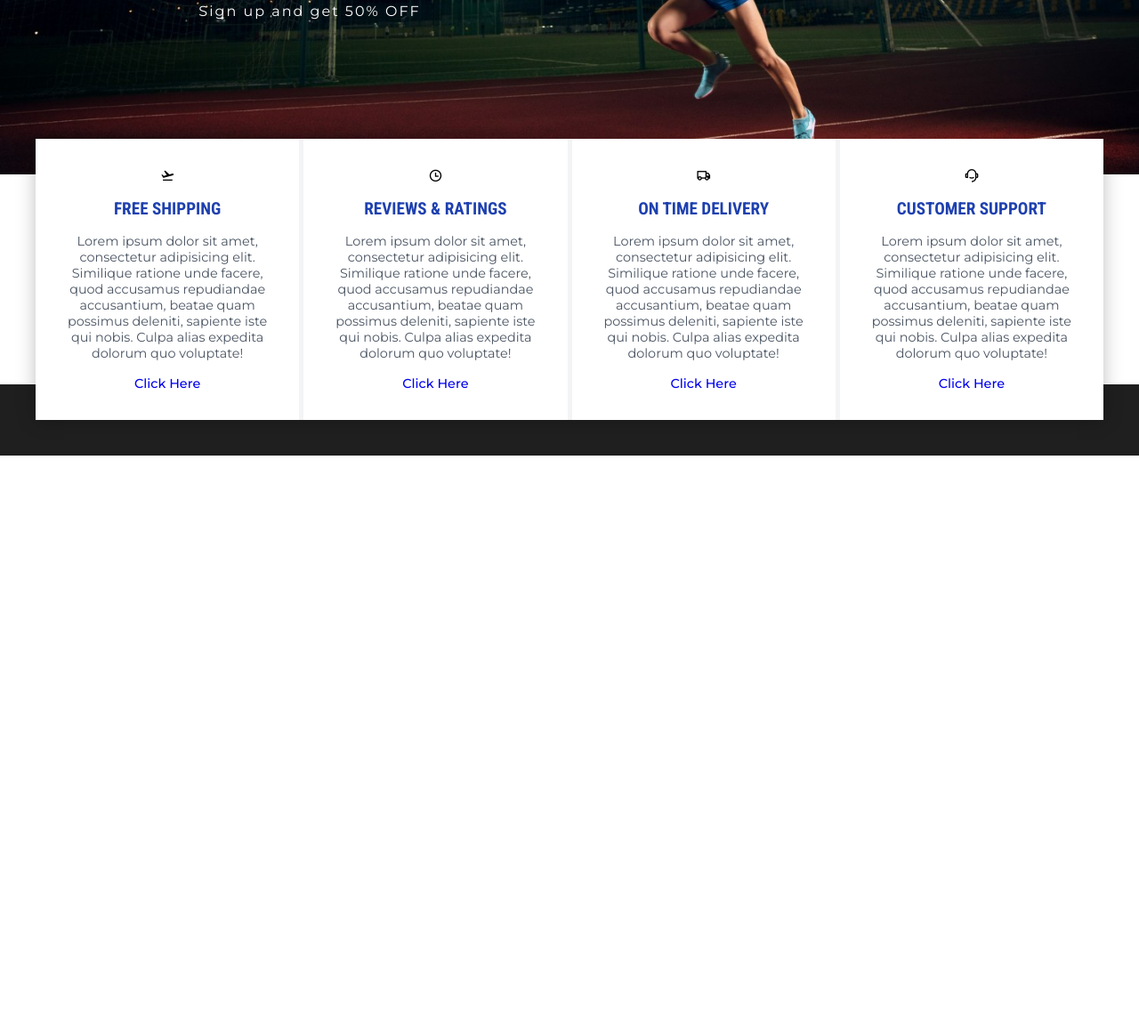
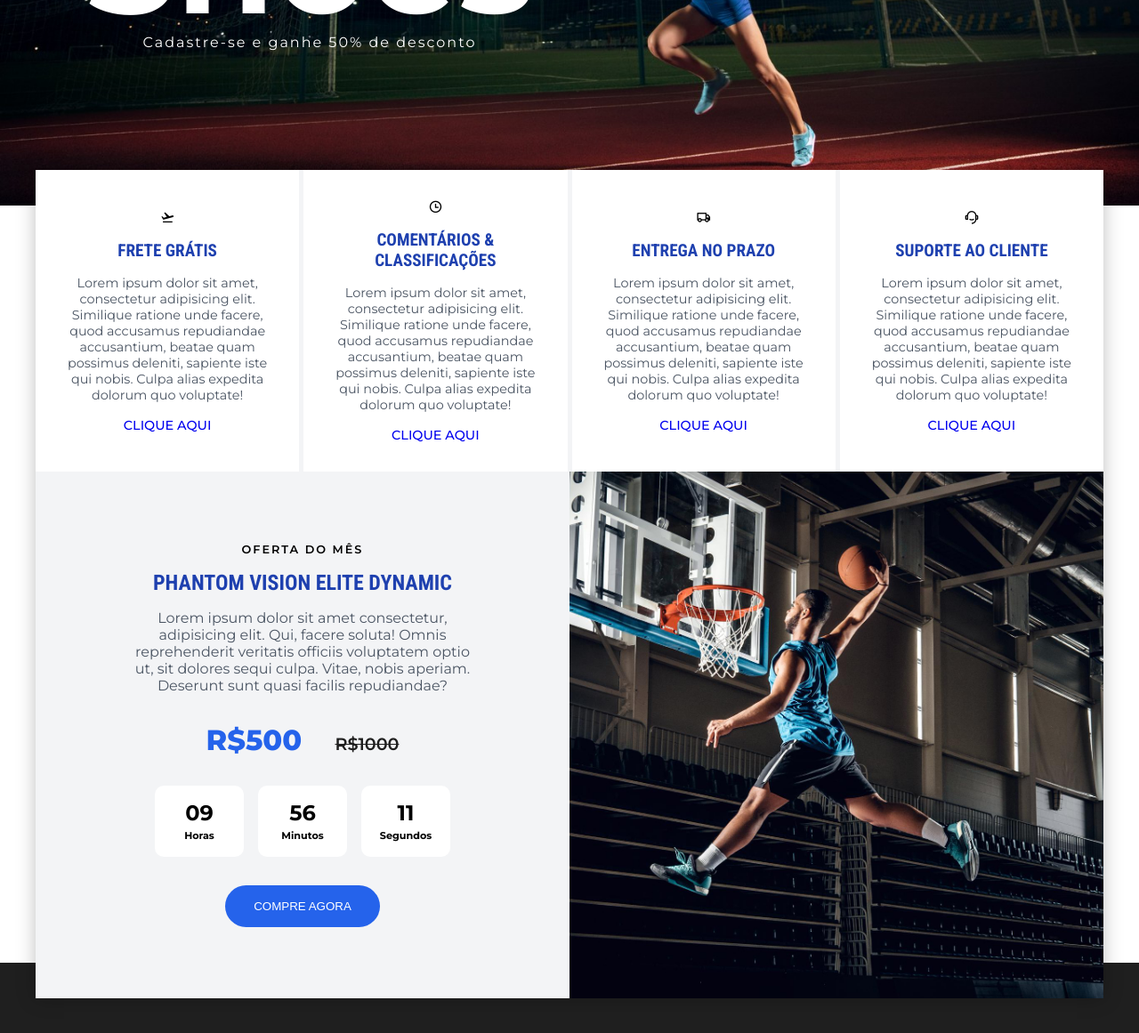
Before and after one commit to kekeldoBorel/Nike, a plain HTML site: page index.html in a window 1280 px wide. Shown: the part 495-1656 px from the top of the page at 89% size. Before the commit the page ends 1007 px from the top, so only its background shows below. Drawn offline with nearby package versions, Linux system fonts and the light colour scheme.

Commit message:
atualizando loja

```diff
--- a/index.html
+++ b/index.html
@@ -1,27 +1,34 @@
 <!DOCTYPE html>
 <html lang="pt-BR">
   <head>
-    <meta charset="UTF-8">
-    <meta name="viewport" content="width=device-width, initial-scale=1.0">
+    <meta charset="UTF-8" />
+    <meta name="viewport" content="width=device-width, initial-scale=1.0" />
 
-    <link rel="shortcut icon" href="./src/img/logo_nike.png" type="image/x-icon">
+    <link
+      rel="shortcut icon"
+      href="./src/img/logo_nike.png"
+      type="image/x-icon"
+    />
 
-    <link href="https://cdn.jsdelivr.net/npm/remixicon@3.5.0/fonts/remixicon.css" rel="stylesheet">
+    <link
+      href="https://cdn.jsdelivr.net/npm/remixicon@3.5.0/fonts/remixicon.css"
+      rel="stylesheet"
+    />
 
-    <link rel="stylesheet" href="./src/css/estilo.css">
+    <link rel="stylesheet" href="./src/css/estilo.css" />
     <title>Nike</title>
   </head>
   <body>
     <header>
       <nav>
         <ul class="nav_links">
-                <li class="link logo">Nike</li>
-                <li class="link">Men</li>
-                <li class="link">Womem</li>
-                <li class="link">Kids</li>
-                <li class="link">Sports</li>
-                <li class="link">Brands</li>
-                <li class="link">Customize</li>
+          <li class="link logo"> <img src="./src/img/logo_nike.png" alt="Logo da Nike"></li>
+          <li class="link">MASCULINO</li>
+          <li class="link">FEMININO</li>
+          <li class="link">CRIANÇAS</li>
+          <li class="link">ESPORTES</li>
+          <li class="link">MARCAS</li>
+          <li class="link">CUSTOMIZAR</li>
         </ul>
 
         <div class="social_icons">
@@ -34,8 +41,8 @@
 
       <div class="section_container header_container">
         <div class="header_content">
-                <h1>Nike<br>Shoes</h1>
-                <p>Sign up and get 50% OFF</p>
+          <h1>Nike<br />Shoes</h1>
+          <p>Cadastre-se e ganhe 50% de desconto</p>
         </div>
       </div>
     </header>
@@ -45,40 +52,78 @@
         <section class="service_container">
           <div class="service_card">
             <span><i class="ri-flight-takeoff-fill"></i></span>
-                    <h4>FREE SHIPPING</h4>
+            <h4>FRETE GRÁTIS</h4>
             <p>
-                        Lorem ipsum dolor sit amet, consectetur adipisicing elit. Similique ratione unde facere, quod accusamus repudiandae accusantium, beatae quam possimus deleniti, sapiente iste qui nobis. Culpa alias expedita dolorum quo voluptate!
+              Lorem ipsum dolor sit amet, consectetur adipisicing elit.
+              Similique ratione unde facere, quod accusamus repudiandae
+              accusantium, beatae quam possimus deleniti, sapiente iste qui
+              nobis. Culpa alias expedita dolorum quo voluptate!
             </p>
-                    <a href="#">Click Here</a>
+            <a href="#">CLIQUE AQUI</a>
           </div>
           <div class="service_card">
             <span><i class="ri-time-line"></i></span>
-                    <h4>REVIEWS & RATINGS</h4>
+            <h4>COMENTÁRIOS & CLASSIFICAÇÕES</h4>
             <p>
-                        Lorem ipsum dolor sit amet, consectetur adipisicing elit. Similique ratione unde facere, quod accusamus repudiandae accusantium, beatae quam possimus deleniti, sapiente iste qui nobis. Culpa alias expedita dolorum quo voluptate!
+              Lorem ipsum dolor sit amet, consectetur adipisicing elit.
+              Similique ratione unde facere, quod accusamus repudiandae
+              accusantium, beatae quam possimus deleniti, sapiente iste qui
+              nobis. Culpa alias expedita dolorum quo voluptate!
             </p>
-                    <a href="#">Click Here</a>
+            <a href="#">CLIQUE AQUI</a>
           </div>
           <div class="service_card">
             <span><i class="ri-truck-line"></i></span>
-                    <h4>ON TIME DELIVERY</h4>
+            <h4>ENTREGA NO PRAZO</h4>
             <p>
-                        Lorem ipsum dolor sit amet, consectetur adipisicing elit. Similique ratione unde facere, quod accusamus repudiandae accusantium, beatae quam possimus deleniti, sapiente iste qui nobis. Culpa alias expedita dolorum quo voluptate!
+              Lorem ipsum dolor sit amet, consectetur adipisicing elit.
+              Similique ratione unde facere, quod accusamus repudiandae
+              accusantium, beatae quam possimus deleniti, sapiente iste qui
+              nobis. Culpa alias expedita dolorum quo voluptate!
             </p>
-                    <a href="#">Click Here</a>
+            <a href="#">CLIQUE AQUI</a>
           </div>
           <div class="service_card">
             <span><i class="ri-customer-service-2-line"></i></span>
-                    <h4>CUSTOMER SUPPORT</h4>
+            <h4>SUPORTE AO CLIENTE</h4>
             <p>
-                        Lorem ipsum dolor sit amet, consectetur adipisicing elit. Similique ratione unde facere, quod accusamus repudiandae accusantium, beatae quam possimus deleniti, sapiente iste qui nobis. Culpa alias expedita dolorum quo voluptate!
+              Lorem ipsum dolor sit amet, consectetur adipisicing elit.
+              Similique ratione unde facere, quod accusamus repudiandae
+              accusantium, beatae quam possimus deleniti, sapiente iste qui
+              nobis. Culpa alias expedita dolorum quo voluptate!
             </p>
-                    <a href="#">Click Here</a>
+            <a href="#">CLIQUE AQUI</a>
           </div>
         </section>
 
         <section class="banner">
-
+          <div class="banner_content">
+            <p class="subtitle">OFERTA DO MÊS</p>
+            <h4 class="title">PHANTOM VISION ELITE DYNAMIC</h4>
+            <p class="description">
+              Lorem ipsum dolor sit amet consectetur, adipisicing elit. Qui,
+              facere soluta! Omnis reprehenderit veritatis officiis voluptatem
+              optio ut, sit dolores sequi culpa. Vitae, nobis aperiam. Deserunt
+              sunt quasi facilis repudiandae?
+            </p>
+            <div class="price"><span>R$500</span> <del>R$1000</del></div>
+            <div class="countdown">
+              <div class="square">
+                <p>09</p>
+                <span>Horas</span>
+              </div>
+              <div class="square">
+                <p>56</p>
+                <span>Minutos</span>
+              </div>
+              <div class="square">
+                <p>11</p>
+                <span>Segundos</span>
+              </div>
+            </div>
+            <button>COMPRE AGORA</button>
+          </div>
+          <div class="banner_image"></div>
         </section>
       </div>
     </main>
--- a/src/css/estilo.css
+++ b/src/css/estilo.css
@@ -43,10 +43,14 @@ header{
 
 nav{
     padding: 1rem 5rem;
-    background-color: rgba(0, 0, 0, .5);
+    background-color: rgb(255, 255, 255);
     display: flex;
     align-items: center;
     justify-content: space-between;
+}
+
+.link.logo{
+    width: 50px;
 }
 
 .nav_links{
@@ -57,7 +61,7 @@ nav{
 }
 
 .link{
-    color: var(--white);
+    color: var(--text-dark);
     font-size: .9rem;
     cursor: pointer;
     transition: 0.3s;
@@ -74,7 +78,7 @@ nav{
 }
 
 .social_icons span{
-    color: var(--white);
+    color: var(--text-dark);
     font-size: 1rem;
     cursor: pointer;
     transition: 0.3s;
@@ -82,7 +86,7 @@ nav{
 
 .link:hover,
 .social_icons span:hover{
-    color: var(--primary-color);
+    color: rgb(198, 153, 153);
 }
 
 .header_container{
@@ -172,3 +176,99 @@ nav{
     font-size: .9rem;
     font-weight: 500;
 }
+
+.banner{
+    display: grid;
+    grid-template-columns: repeat(2,1fr);
+}
+
+.banner_content{
+    padding: 5rem 1rem;
+    display: flex;
+    flex-direction: column;
+    align-items: center;
+    justify-content: center;
+    gap: 1rem;
+    text-align: center;
+}
+
+.banner_content .subtitle{
+    font-size: 0.8rem;
+    font-weight: 600;
+    letter-spacing: 2px;
+}
+
+.banner_content .title{
+    font-size: 1.5rem;
+    font-weight: 700;
+    font-family: var(--font-heading);
+    color: var(--primary-color-dark);
+}
+
+.banner_content .description{
+    color: var(--text-light);
+    margin: auto;
+    margin-bottom: 1rem;
+    max-width: 400px;
+}
+
+.banner_content .price{
+    font-size: 1.2rem;
+    font-weight: 600;
+    color: var(--text-dark);
+    margin-bottom: 1rem;
+}
+
+.banner_content .price span{
+    font-size: 2rem;
+    font-weight: 800;
+    color: var(--primary-color);
+    margin-right: 2rem;
+}
+
+.countdown{
+    display: flex;
+    align-items: center;
+    gap: 1rem;
+    margin-bottom: 1rem;
+}
+
+.square{
+    width: 100px;
+    padding: 1rem;
+    background-color: var(--white);
+    text-align: center;
+    border-radius: 10px;
+}
+
+.square p{
+    font-size: 1.5rem;
+    font-weight: 700;
+}
+
+.square span{
+    font-size: 0.7rem;
+    font-weight: 700;
+}
+
+.banner_content button{
+    padding: 1rem 2rem;
+    outline: none;
+    border: none;
+    border-radius: 5rem;
+    color: var(--white);
+    background-color: var(--primary-color);
+    cursor: pointer;
+    transition: 0.3s;
+}
+
+.banner_content button:hover{
+    background-color: var(--primary-color-dark);
+}
+
+.banner_image{
+    background-image: url(../img/image-1.jpg);
+    background-position: center center;
+    background-size: cover;
+    background-repeat: no-repeat;
+}
```
Also changed, not shown: src/img/logo_nike -branco.png (added). Lines whose indentation alone changed are shown as unchanged.
